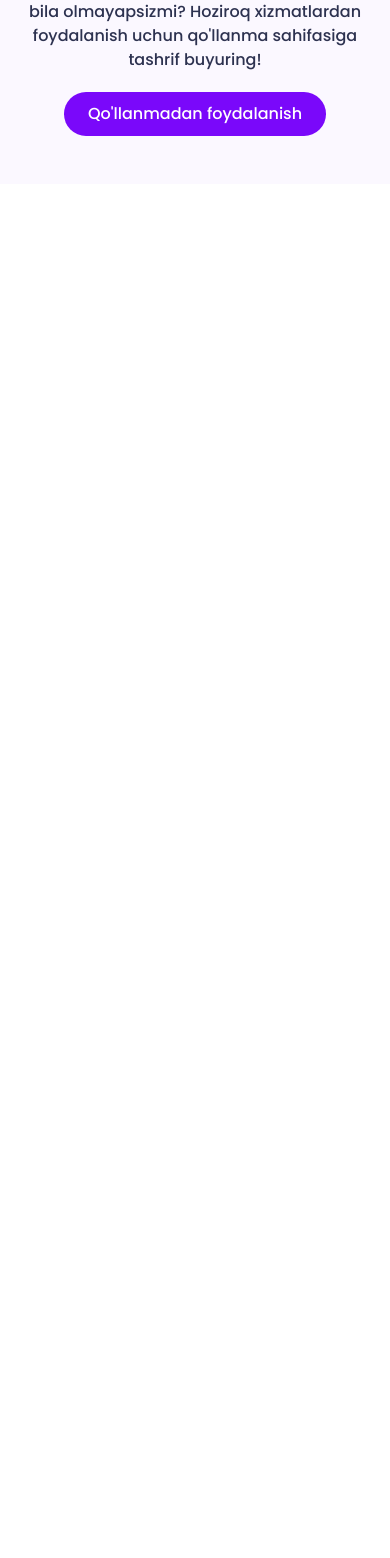
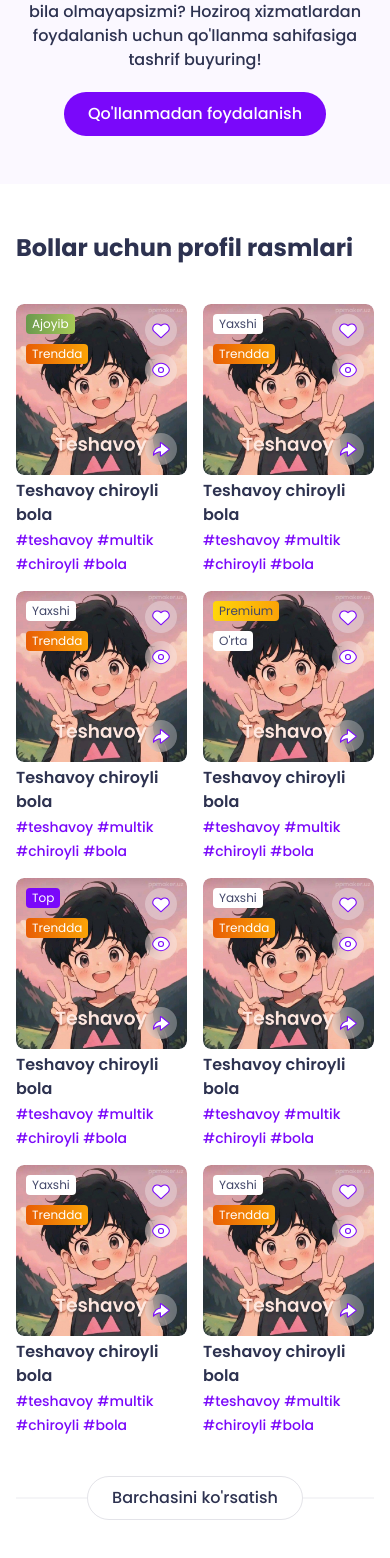
Before and after one commit to YaxyobekUz/ppmaker, a React (Vite) app: page / in a window 390 px wide. Shown: the part 1664-3222 px from the top of the page. Before the commit the page ends 1848 px from the top, so only its background shows below. Built offline with nearby package versions, Linux system fonts and the light colour scheme.

Commit message:
add "profile images for boys" section

```diff
--- a/src/pages/Home.jsx
+++ b/src/pages/Home.jsx
@@ -2,10 +2,8 @@ import React, { useState } from "react";
 import { Link } from "react-router-dom";
 
 // components
+import Card from "../components/Card";
 import MainLoader from "../components/MainLoader";
-
-// data
-import { homepageHeroSlides, services } from "../data/main";
 
 // swiper
 import "swiper/css";
@@ -14,6 +12,10 @@ import "swiper/css/navigation";
 import "swiper/css/pagination";
 import { Swiper, SwiperSlide } from "swiper/react";
 import { Autoplay, Navigation, Pagination } from "swiper/modules";
+
+// data
+import { homepageHeroSlides, services } from "../data/main";
+import { profileImagesForBoysData } from "../data/profile-images-for-boys";
 
 // images
 import imageIcon from "../assets/images/icons/image.svg";
@@ -24,7 +26,7 @@ const Home = () => {
   return (
     <>
       {/* hero */}
-      <div className="w-full pb-12">
+      <div className="w-full pb-12 sm:pb-16">
         <div className="container">
           <div className="flex gap-5">
             {/* main swiper */}
@@ -117,7 +119,7 @@ const Home = () => {
       </div>
 
       {/* services */}
-      <section className="py-12">
+      <section className="py-12 sm:py-16">
         <div className="container section-content">
           {/* section header */}
           <div className="section-header">
@@ -183,7 +185,7 @@ const Home = () => {
       </section>
 
       {/* manual section */}
-      <section className="py-12 bg-brand-violet-200">
+      <section className="bg-brand-violet-200 py-12 sm:py-16">
         <div className="container section-content !max-w-2xl md:!max-w-6xl">
           <div className="grid grid-cols-1 gap-5 xs:gap-6 md:grid-cols-2 lg:gap-12">
             {/* image wrapper */}
@@ -221,6 +223,34 @@ const Home = () => {
           </div>
         </div>
       </section>
+
+      {/* profile images for boys */}
+      <section className="py-12 sm:py-16">
+        <div className="container section-content">
+          <div className="section-header">
+            <h2 className="">Bollar uchun profil rasmlari</h2>
+          </div>
+
+          {/* profile images list */}
+          <ul className="grid grid-cols-2 gap-4 sm:gap-5 md:grid-cols-3 lg:grid-cols-4">
+            {profileImagesForBoysData.map((card) => (
+              <Card key={card.id} card={card} />
+            ))}
+          </ul>
+
+          {/* service link */}
+          <div className="flex items-center w-full">
+            <div className="divider grow w-auto"></div>
+            <Link
+              className="btn-secondary"
+              to="/services/create/profile-picture/for-boys/1"
+            >
+              <span>Barchasini ko'rsatish</span>
+            </Link>
+            <div className="divider grow w-auto"></div>
+          </div>
+        </div>
+      </section>
     </>
   );
 };
```
